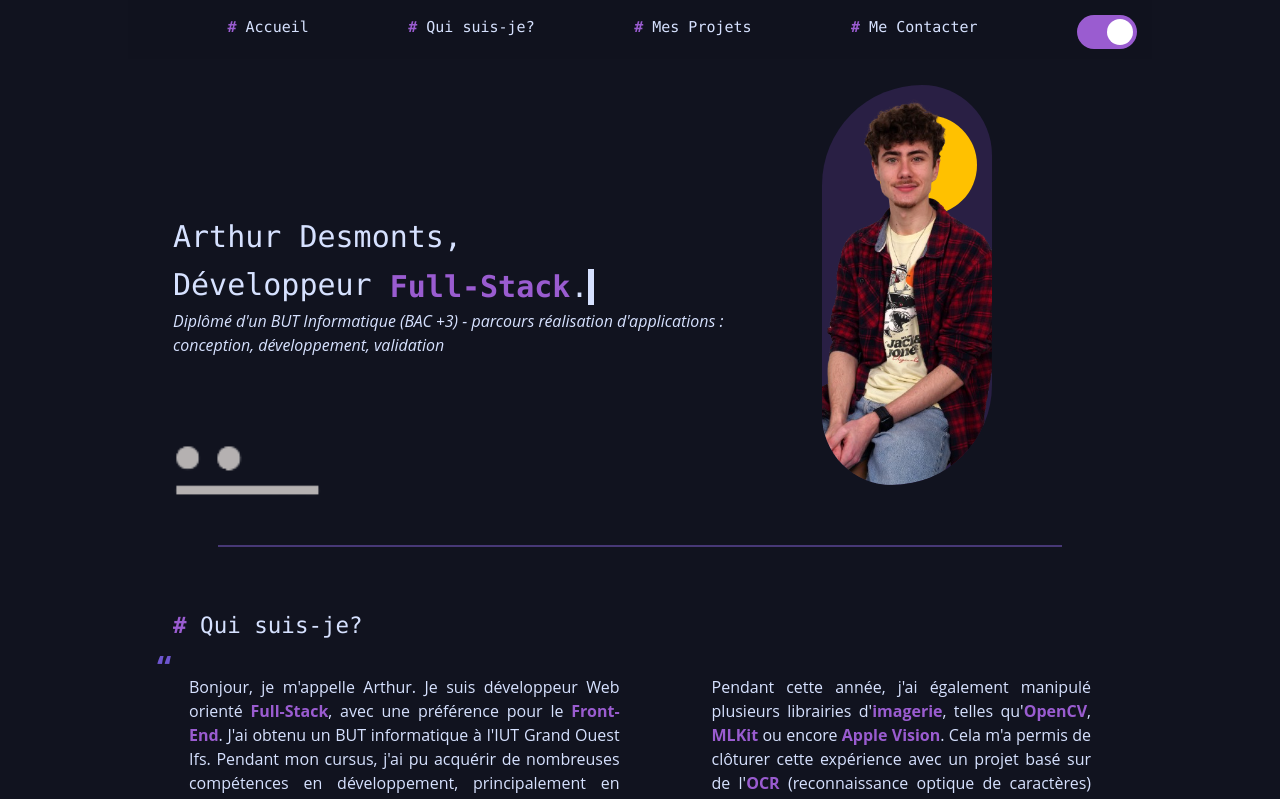
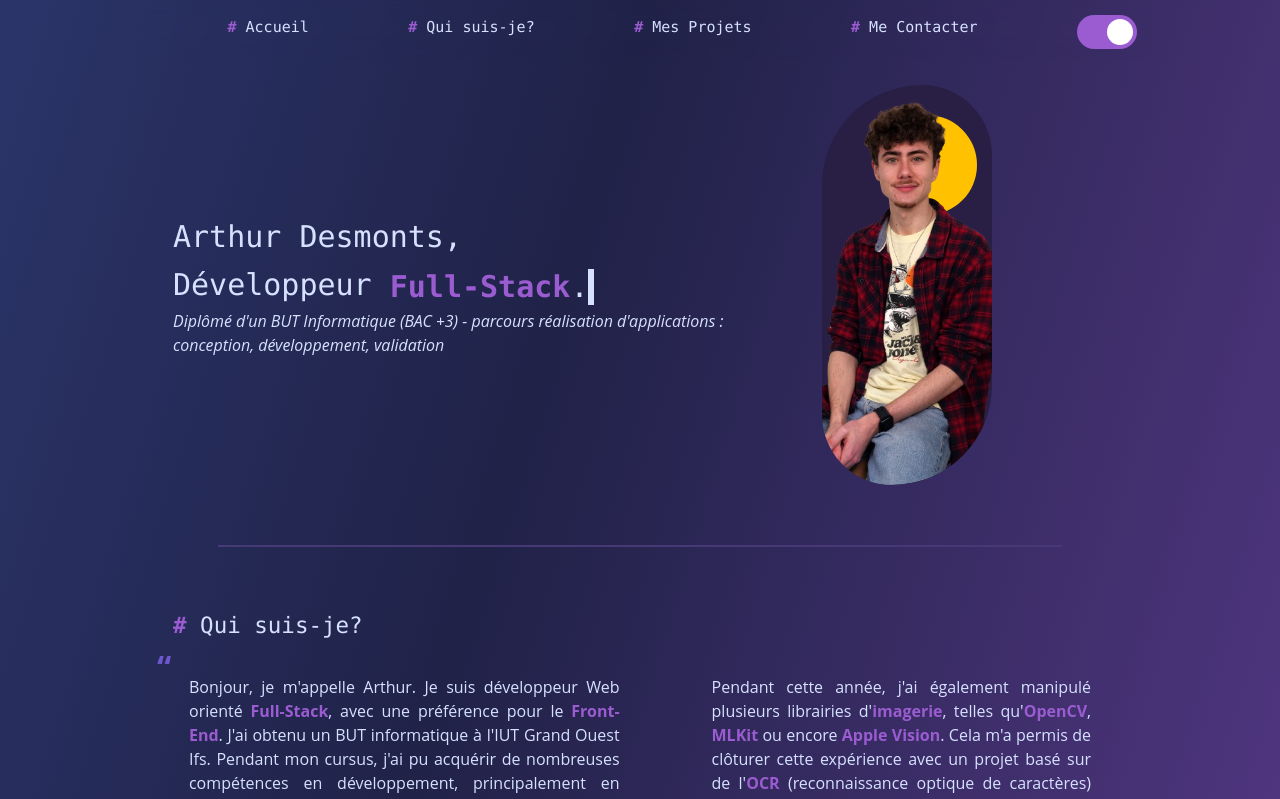
Before and after one commit to ArthurDesmonts/portfolio, a Vue app: page / in a window 1280 px wide. Shown: the top 799 px of the page. Built offline with nearby package versions, Linux system fonts and the light colour scheme.

Commit message:
ADD : add gradient background (one for each theme)

```diff
--- a/index.html
+++ b/index.html
@@ -7,7 +7,7 @@
     <link rel="icon" href="/src/assets/logo.png">
     <link rel="stylesheet" href="https://fonts.googleapis.com/icon?family=Material+Icons">
   </head>
-  <body class="bodyElements">
+  <body class="bodyElements gradient-background-dark">
     <div id="app"></div>
     <script type="module" src="/src/main.js"></script>
   </body>
--- a/src/assets/main.css
+++ b/src/assets/main.css
@@ -23,14 +23,12 @@
 }
 
 body {
-  background-color: var(--background-color);
   color: var(--text-color);
   max-width: 80%;
   margin: 0 auto;
   transition: background-color 0.3s, color 0.3s;
   font-family: 'Open Sans', sans-serif;
 
-  background-image: url('@/assets/background_Clear.png');
   background-size: cover;
   background-repeat: repeat;
   background-position: center -60px;
@@ -84,13 +82,11 @@ body.dark-theme {
 }
 
 .bodyElements {
-  background-color: var(--background-color);
   color: var(--text-color);
   transition: background-color 0.3s, color 0.3s;
 }
 
 .footer {
-  background-color: var(--background-color);
   color: #6b6e6c;
   transition: background-color 0.3s, color 0.3s;
   margin-top: 2rem;
@@ -183,3 +179,27 @@ body.dark-theme {
 .tiny-font {
   font-size: 0.8rem;
 }
+
+.gradient-background-dark {
+  background: linear-gradient(287deg,#8e4ec6,#202248,#435db1);
+  background-size: 180% 180%;
+  animation: gradient-animation 15s ease infinite;
+}
+
+@keyframes gradient-animation {
+  0% {
+    background-position: 0% 50%;
+  }
+  50% {
+    background-position: 100% 50%;
+  }
+  100% {
+    background-position: 0% 50%;
+  }
+}
+
+.gradient-background-light {
+  background: linear-gradient(300deg,#ffffff,#ecd4f3,#b3d5dd);
+  background-size: 180% 180%;
+  animation: gradient-animation 18s ease infinite;
+}
--- a/src/components/NavBar.vue
+++ b/src/components/NavBar.vue
@@ -95,14 +95,6 @@ p{
   cursor: default;
 }
 
-.menu.light-theme {
-  background-color: rgb(var(--background-color-rgb), 0.8);
-}
-
-.menu.dark-theme {
-  background-color: rgb(var(--background-color-rgb), 0.8);
-}
-
 @media (max-width: 1450px) {
   .menu {
     width: 80%;
--- a/src/components/toggleButton.vue
+++ b/src/components/toggleButton.vue
@@ -6,8 +6,12 @@ const checked = ref(true);
 const toggleTheme = () => {
   if (checked.value) {
     document.body.classList.add('dark-theme');
+    document.body.classList.remove('gradient-background-light');
+    document.body.classList.add('gradient-background-dark');
   } else {
     document.body.classList.remove('dark-theme');
+    document.body.classList.remove('gradient-background-dark');
+    document.body.classList.add('gradient-background-light');
   }
 };
 
```
